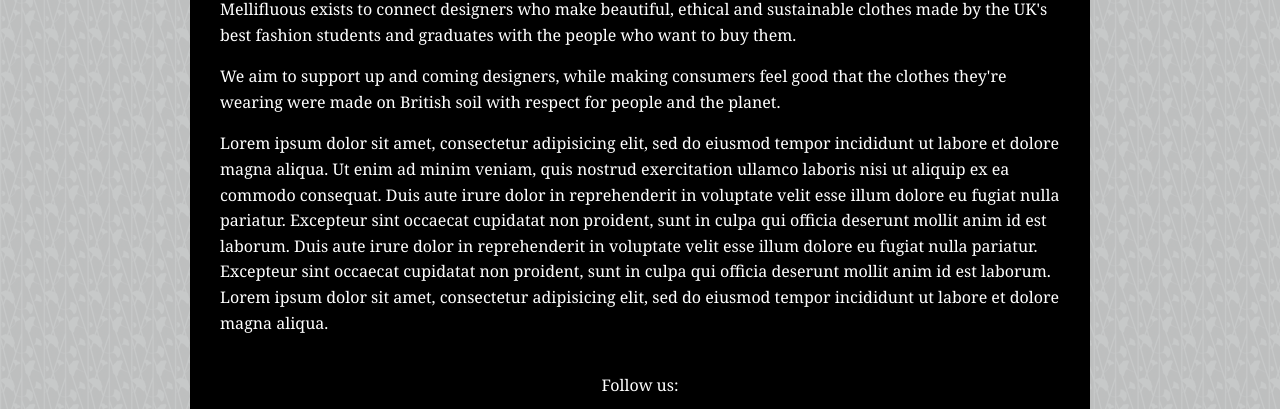
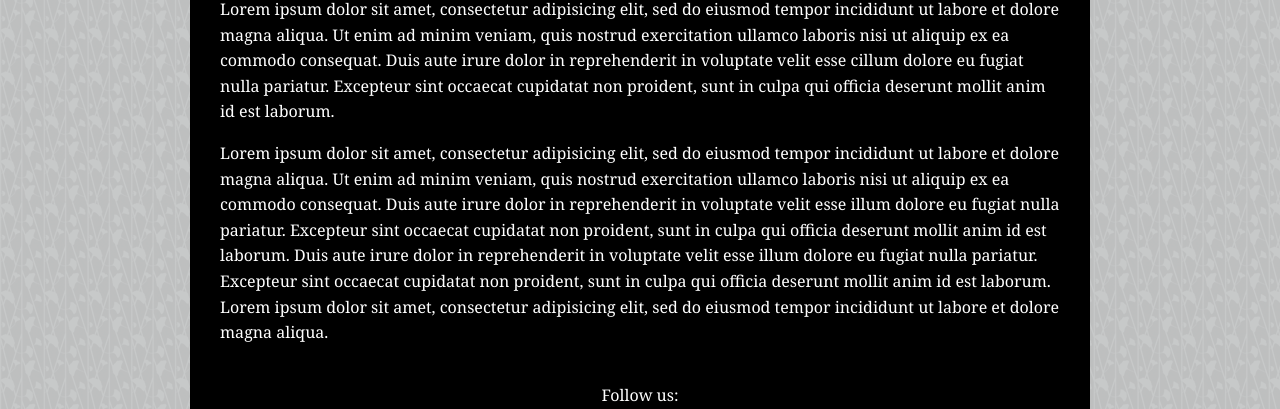
Before and after one commit to almaskorotana/Midterm, a plain HTML site: page about.html in a window 1280 px wide. Shown: the part 148-557 px from the top of the page. Drawn offline with nearby package versions, Linux system fonts and the light colour scheme; a web font is replaced by a local one.

Commit message:
almas updates

```diff
--- a/about.html
+++ b/about.html
@@ -30,9 +30,13 @@
 
 			<div id="about">
 				<h3>About Mellifluous</h3>
-				<h4><p>Mellifluous exists to connect designers who make beautiful, ethical and sustainable clothes made by the UK's best fashion students and graduates with the people who want to buy them.</p>
-
-				<p>We aim to support up and coming designers, while making consumers feel good that the clothes they're wearing were made on British soil with respect for people and the planet.</p>
+				<h4>
+				<p>Lorem ipsum dolor sit amet, consectetur adipisicing elit, sed do eiusmod
+				tempor incididunt ut labore et dolore magna aliqua. Ut enim ad minim veniam,
+				quis nostrud exercitation ullamco laboris nisi ut aliquip ex ea commodo
+				consequat. Duis aute irure dolor in reprehenderit in voluptate velit esse
+				cillum dolore eu fugiat nulla pariatur. Excepteur sint occaecat cupidatat non
+				proident, sunt in culpa qui officia deserunt mollit anim id est laborum.</p>
 
 				<p>Lorem ipsum dolor sit amet, consectetur adipisicing elit, sed do eiusmod tempor incididunt ut labore et dolore magna aliqua. Ut enim ad minim veniam, quis nostrud exercitation ullamco laboris nisi ut aliquip ex ea commodo consequat. Duis aute irure dolor in reprehenderit in voluptate velit esse illum dolore eu fugiat nulla pariatur. Excepteur sint occaecat cupidatat non proident, sunt in culpa qui officia deserunt mollit anim id est laborum. Duis aute irure dolor in reprehenderit in voluptate velit esse illum dolore eu fugiat nulla pariatur. Excepteur sint occaecat cupidatat non proident, sunt in culpa qui officia deserunt mollit anim id est laborum. Lorem ipsum dolor sit amet, consectetur adipisicing elit, sed do eiusmod tempor incididunt ut labore et dolore magna aliqua.</p><h4>
 
```
